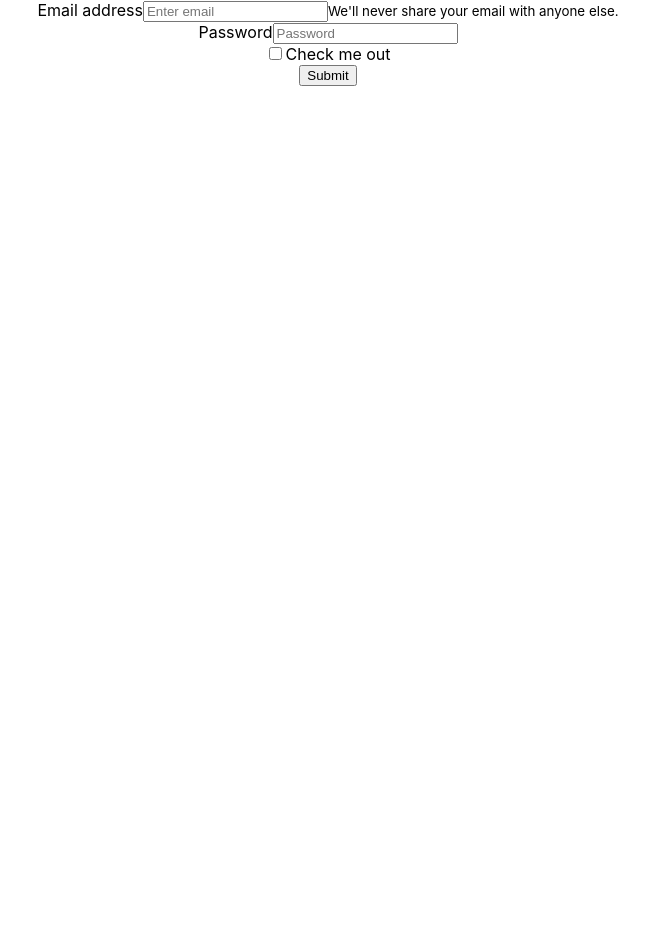
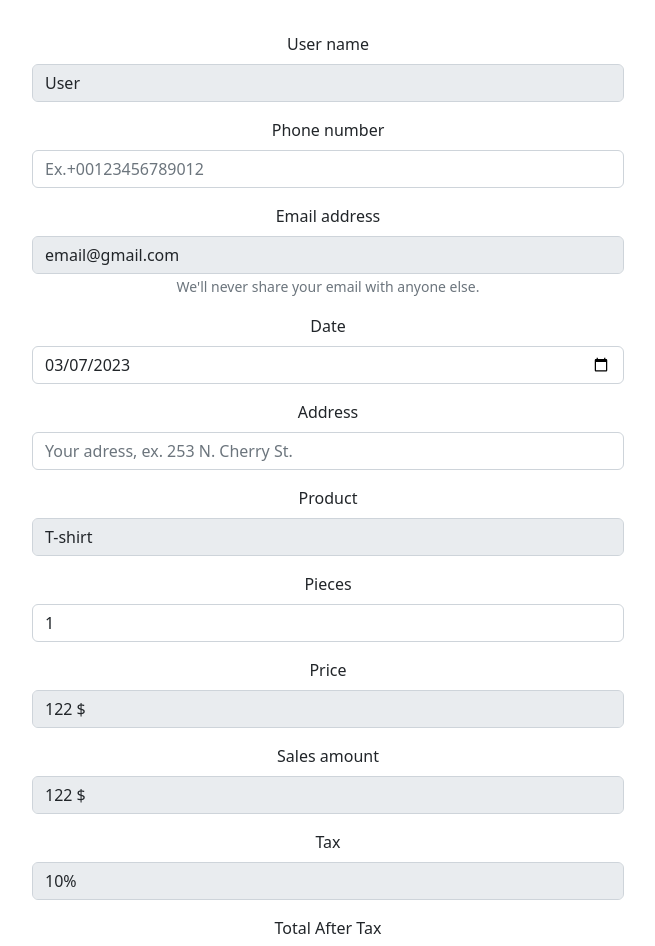
Before and after one commit to sara-ahmadd/form-with-formik, a React (Create React App) app: page / in a window 1280 px wide. Shown: the top 946 px of the page, without its empty margins (312-967 px from the left). Before the commit the page ends 800 px from the top, so only its background shows below. Built offline with nearby package versions, Linux system fonts and the light colour scheme.

Commit message:
form completed

```diff
--- a/src/components/Form.js
+++ b/src/components/Form.js
@@ -1,24 +1,188 @@
 import Button from "react-bootstrap/Button";
 import Form from "react-bootstrap/Form";
+import { useFormik } from "formik";
 
 function FormComponent() {
+  let product = {
+    name: "T-shirt",
+    price: 122,
+    tax: "10%",
+  };
+  let user = {
+    name: "User",
+    email: "email@gmail.com",
+  };
+
+  let toDay = new Date();
+  let day = toDay.getDate();
+  let month = toDay.getMonth() + 1;
+  let year = toDay.getFullYear();
+
+  function isToday(validDate) {
+    let now = new Date();
+    let dateArray = validDate.split("-");
+
+    return (
+      Number(dateArray[0]) >= now.getFullYear() &&
+      Number(dateArray[1]) >= now.getMonth() + 1 &&
+      Number(dateArray[2]) >= now.getDate()
+    );
+  }
+
+  /**
+*\d{1,5}\s\w.\s(\b\w*\b\s){1,2}\w*\.
+*This allows 1-5 digits for the house number, a space,
+a character followed by a period (for N. or S.),
+1-2 words for the street name,
+finished with an abbreviation (like st. or rd.).
+ */
+  let validAdress = /\d{1,5}\s\w.\s?(\b\w*\b\s){1,4}\w*\./gi;
+
+  const validate = (values) => {
+    let errors = {};
+    if (!values.adress) {
+      errors.adress = "Adress is required.";
+    } else if (!validAdress.test(values.adress)) {
+      errors.adress = "Follow the example :  253 N. Cherry St.";
+    }
+    if (!values.pieces) {
+      errors.pieces = "Number of pieces is required.";
+    } else if (values.pieces <= 0) {
+      errors.pieces = "Number must be greater than 0.";
+    }
+    if (!values.phone) {
+      errors.phone = "Phone number is required.";
+    } else if (!values.phone.length === 15 || !/\d{15}/.test(values.phone)) {
+      errors.phone = "Phone number must be 15 characters minimum";
+    }
+    if (!isToday(values.date)) {
+      errors.date = "Enter a valide date.";
+    }
+    return errors;
+  };
+
+  const formik = useFormik({
+    initialValues: {
+      phone: "",
+      pieces: 1,
+      adress: "",
+      date: `${year}-${month >= 10 ? month : `0${month}`}-${
+        day >= 10 ? day : `0${day}`
+      }`,
+    },
+    validate,
+    onSubmit: (values) => {
+      alert(JSON.stringify(values, null, 2));
+    },
+  });
+
   return (
-    <Form>
+    <Form className="w-50 mx-auto my-2 p-4" onSubmit={formik.handleSubmit}>
+      <Form.Group className="mb-3" controlId="userName">
+        <Form.Label>User name</Form.Label>
+        <Form.Control type="text" disabled value={user.name} name="userName" />
+      </Form.Group>
+      <Form.Group className="mb-3" controlId="phone">
+        <Form.Label>Phone number</Form.Label>
+        <Form.Control
+          type="tel"
+          name="phone"
+          placeholder="Ex.+00123456789012"
+          onChange={formik.handleChange}
+          value={formik.values.phone}
+        />
+        {formik.errors.phone ? (
+          <div className="text-danger fs-5 text-start">
+            {formik.errors.phone}
+          </div>
+        ) : null}
+      </Form.Group>
       <Form.Group className="mb-3" controlId="formBasicEmail">
         <Form.Label>Email address</Form.Label>
-        <Form.Control type="email" placeholder="Enter email" />
+        <Form.Control type="email" disabled value={user.email} name="email" />
         <Form.Text className="text-muted">
           We'll never share your email with anyone else.
         </Form.Text>
       </Form.Group>
+      <Form.Group className="mb-3" controlId="date">
+        <Form.Label>Date</Form.Label>
+        <Form.Control
+          type="date"
+          name="date"
+          onChange={formik.handleChange}
+          value={formik.values.date}
+        />
+        {formik.errors.date ? (
+          <div className="text-danger fs-5 text-start">
+            {formik.errors.date}
+          </div>
+        ) : null}
+      </Form.Group>
+      <Form.Group className="mb-3" controlId="adress">
+        <Form.Label>Address</Form.Label>
+        <Form.Control
+          type="text"
+          name="adress"
+          placeholder="Your adress, ex. 253 N. Cherry St."
+          onChange={formik.handleChange}
+          value={formik.values.adress}
+        />
+        {formik.errors.adress ? (
+          <div className="text-danger fs-5 text-start">
+            {formik.errors.adress}
+          </div>
+        ) : null}
+      </Form.Group>
+      <Form.Group className="mb-3" controlId="product">
+        <Form.Label>Product</Form.Label>
+        <Form.Control
+          type="text"
+          value={product.name}
+          disabled
+          name="product"
+        />
+      </Form.Group>
+      <Form.Group className="mb-3" controlId="formBasicPassword">
+        <Form.Label>Pieces</Form.Label>
+        <Form.Control
+          type="number"
+          name="pieces"
+          placeholder="ex. 3"
+          onChange={formik.handleChange}
+          value={formik.values.pieces}
+        />
+        {formik.errors.pieces ? (
+          <div className="text-danger">{formik.errors.pieces}</div>
+        ) : null}
+      </Form.Group>
+      <Form.Group className="mb-3" controlId="price">
+        <Form.Label>Price</Form.Label>
+        <Form.Control type="text" value={`${product.price} $`} disabled />
+      </Form.Group>
+      <Form.Group className="mb-3" controlId="salesAmount">
+        <Form.Label>Sales amount</Form.Label>
+        <Form.Control
+          type="text"
+          value={`${product.price * formik.values.pieces} $`}
+          disabled
+        />
+      </Form.Group>
+      <Form.Group className="mb-3" controlId="tax">
+        <Form.Label>Tax</Form.Label>
+        <Form.Control type="text" value={product.tax} disabled />
+      </Form.Group>
+      <Form.Group className="mb-3" controlId="formBasicPassword">
+        <Form.Label>Total After Tax</Form.Label>
+        <Form.Control
+          type="text"
+          value={`${
+            product.price * formik.values.pieces +
+            product.price * formik.values.pieces * (10 / 100)
+          } $`}
+          disabled
+        />
+      </Form.Group>
 
-      <Form.Group className="mb-3" controlId="formBasicPassword">
-        <Form.Label>Password</Form.Label>
-        <Form.Control type="password" placeholder="Password" />
-      </Form.Group>
-      <Form.Group className="mb-3" controlId="formBasicCheckbox">
-        <Form.Check type="checkbox" label="Check me out" />
-      </Form.Group>
       <Button variant="primary" type="submit">
         Submit
       </Button>
```
Also changed, not shown: src/index.js (+8 -6 lines), 2 other files (tests, documents, lock files or other folders).
